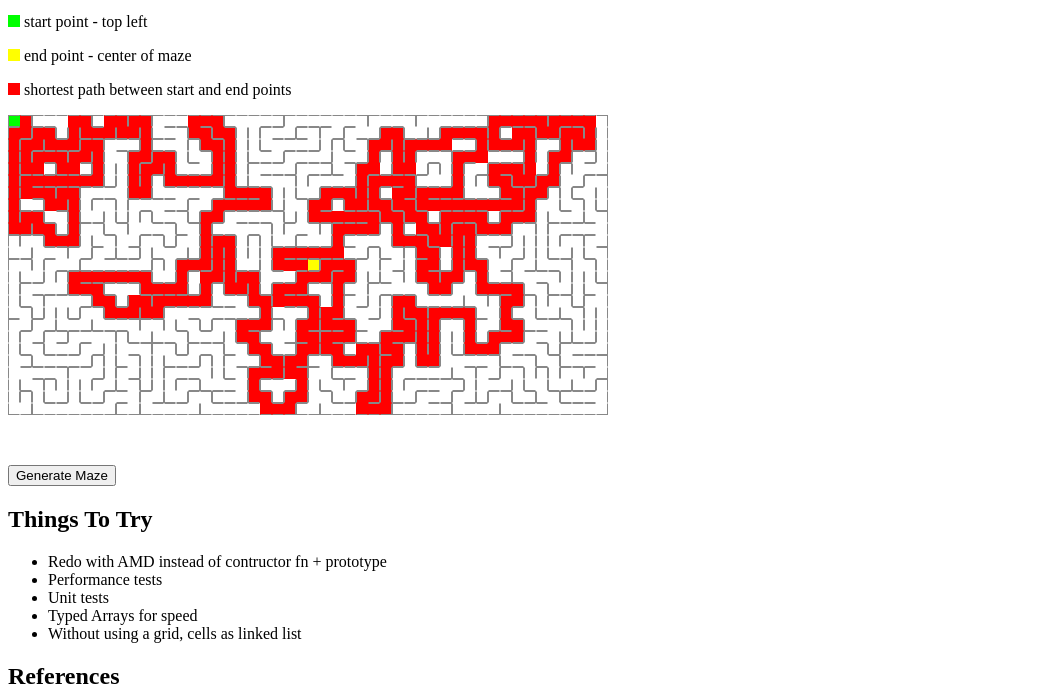
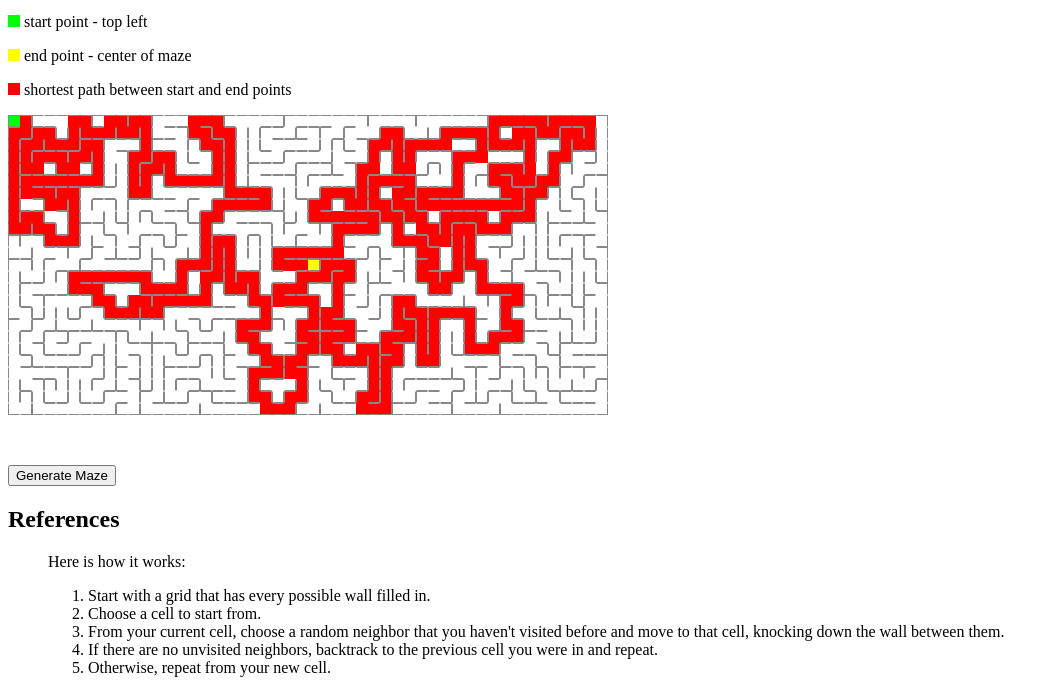
Before and after one commit to rorsach/maze, a plain HTML site: page index.html in a window 1280 px wide. Shown: the part 87-777 px from the top of the page, without its empty margins (0-1059 px from the left). Drawn offline with Linux system fonts and the light colour scheme.

Commit message:
removed todo from index.html

```diff
--- a/index.html
+++ b/index.html
@@ -58,15 +58,6 @@
 		<pre id="mazeOutput" class="mazeOutput"></pre>
 		<button class="c-generateMaze">Generate Maze</button>
 
-		<h2>Things To Try</h2>
-        <ul>
-            <li>Redo with AMD instead of contructor fn + prototype</li>
-            <li>Performance tests</li>
-            <li>Unit tests</li>
-            <li>Typed Arrays for speed</li>
-			<li>Without using a grid, cells as linked list</li>
-        </ul>
-
 		<h2>References</h2>
 
 		<blockquote>
```
